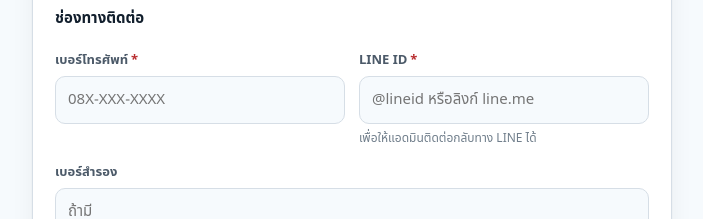
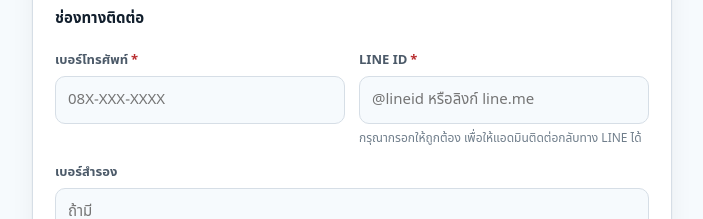
Before and after one commit to mister-1/agent-1-releases, a plain HTML site: page register.html in a window 1280 px wide. Shown: the part 1540-1759 px from the top of the page, without its empty margins (288-991 px from the left). Drawn offline with Linux system fonts and the light colour scheme.

Commit message:
docs: อัปเดตหน้าลงทะเบียนลูกค้า (รุ่น 0.443.0)

```diff
--- a/register.html
+++ b/register.html
@@ -595,7 +595,7 @@ footer a { color: inherit; }
         <div class="field">
           <label for="contact_line">LINE ID<span class="req">*</span></label>
           <input type="text" id="contact_line" name="contact_line" maxlength="200" required placeholder="@lineid หรือลิงก์ line.me">
-          <span class="hint">เพื่อให้แอดมินติดต่อกลับทาง LINE ได้</span>
+          <span class="hint">กรุณากรอกให้ถูกต้อง เพื่อให้แอดมินติดต่อกลับทาง LINE ได้</span>
         </div>
       </div>
       <div class="field">
```
